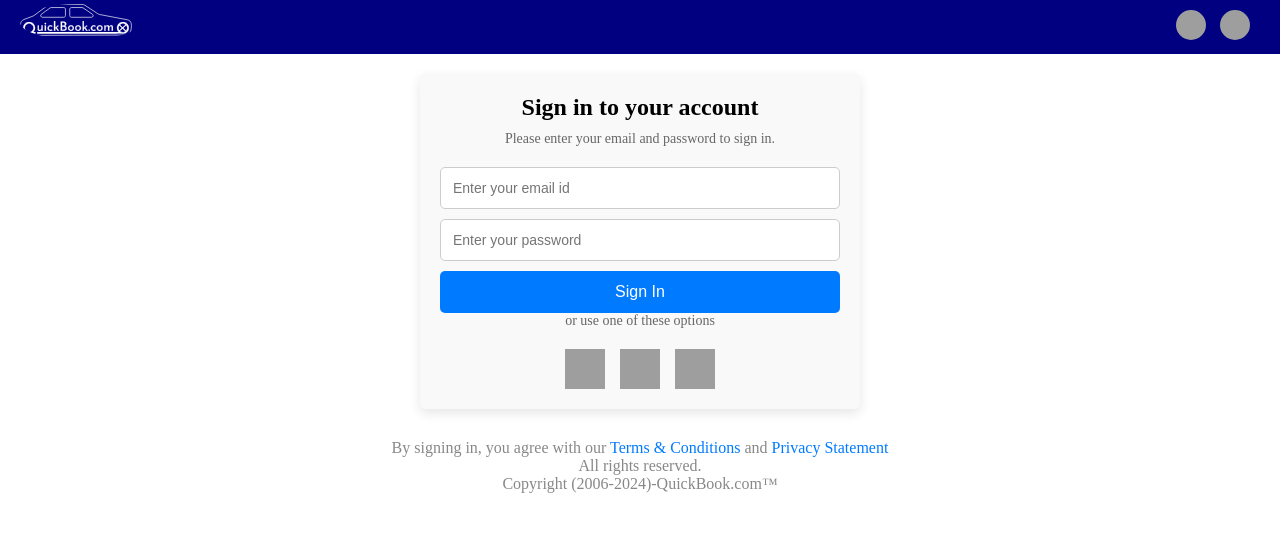
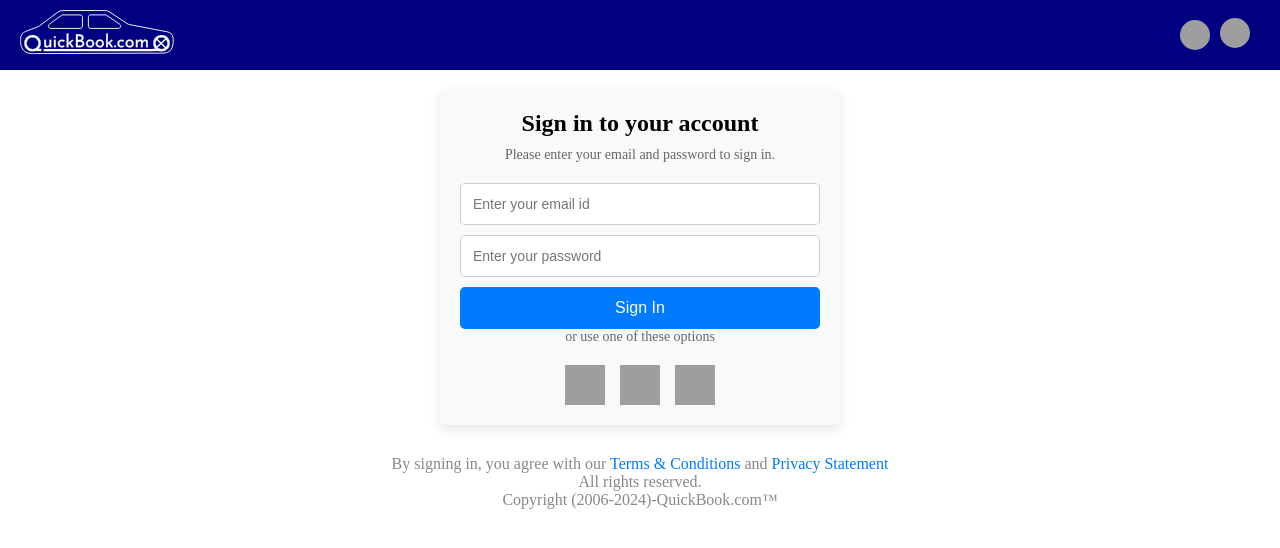
Before and after one commit to Satyajeet1152000/B41_WEB_016_Web-Mavericks, a plain HTML site: page Register Page/signin/signin.html in a window 1280 px wide. Drawn offline with Linux system fonts and the light colour scheme; grey boxes are pictures that could not be loaded; files whose address does not match are found by name.

Commit message:
logo added in signin

```diff
--- a/Register Page/signin/signin.css
+++ b/Register Page/signin/signin.css
@@ -1,8 +1,10 @@
 * {
     margin: 0;
     padding: 0;
+    box-sizing: border-box;
 }
 
+/* Header Styling */
 header {
     display: flex;
     justify-content: space-between;
@@ -13,19 +15,12 @@ header {
 
 #navbar {
     display: flex;
-    flex-direction: row;
     align-items: center;
     justify-content: space-between;
     width: 100%;
 }
 
-#navbar img {
-    width: 30px;
-    height: 30px;
-    border-radius: 50%;
-    margin-right: 10px;
-}
-
+/* Logo Styling */
 #logo {
     display: flex;
     align-items: center;
@@ -33,12 +28,25 @@ header {
 }
 
 #logo img {
-    width: 120px;
+    max-width: 165px; /* Adjust logo width */
     height: auto;
     object-fit: contain;
-    margin-top: -10px;
 }
 
+/* Right Side Options Styling */
+#right-img {
+    display: flex;
+    align-items: center;
+}
+
+#right-img img {
+    width: 30px;
+    height: 30px;
+    border-radius: 50%;
+    margin-right: 10px;
+}
+
+/* Sign In Form Styling */
 #signin-form {
     max-width: 400px;
     margin: 20px auto;
@@ -61,6 +69,7 @@ header {
     margin-bottom: 20px;
 }
 
+/* Input Fields Styling */
 input[type="email"], input[type="password"] {
     width: 100%;
     padding: 12px;
@@ -72,6 +81,7 @@ input[type="email"], input[type="password"] {
     box-sizing: border-box;
 }
 
+/* Email Error Styling */
 #email-error {
     color: red;
     font-size: 12px;
@@ -79,6 +89,7 @@ input[type="email"], input[type="password"] {
     display: block;
 }
 
+/* Sign In Button Styling */
 button#signin-btn {
     width: 100%;
     padding: 12px;
@@ -95,6 +106,7 @@ button#signin-btn:hover {
     background-color: #0056b3;
 }
 
+/* Social Media Icons Styling */
 #social-media {
     display: flex;
     justify-content: center;
@@ -118,6 +130,7 @@ button#signin-btn:hover {
     max-height: 70%;
 }
 
+/* Footer Styling */
 footer {
     text-align: center;
     font-size: 1rem;
--- a/Register Page/signin/signin.html
+++ b/Register Page/signin/signin.html
@@ -13,8 +13,7 @@
         <div id="navbar">
             <!-- left side logo -->
             <div id="logo">
-             <img src="E:\Masai Projects\B41_WEB_016_Web-Mavericks\Register Page\signin\logo.svg"
-                alt="logo" />
+                <img src="./logo.svg" alt="logo" />
             </div>
             <!-- right side options -->
             <div id="right-img">
@@ -25,6 +24,7 @@
             </div>
         </div>
     </header>
+
 
     <!-- Sign In form -->
     <div id="signin-form">
```
